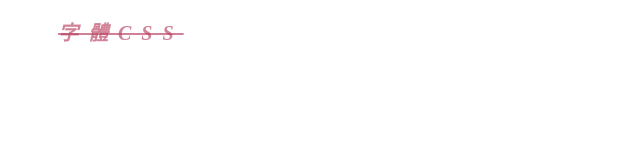
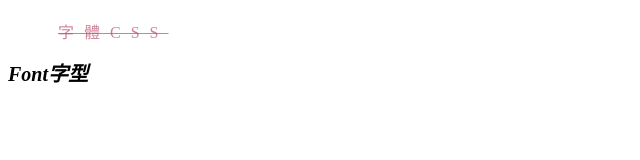
Before and after one commit to xuan11111/3411107067, a plain HTML site: page css_all.html in a window 1280 px wide. Shown: the whole page, without its empty margins (0-640 px from the left). Drawn offline with Linux system fonts and the light colour scheme.

Commit message:
Add files via upload

```diff
--- a/css_all.html
+++ b/css_all.html
@@ -53,13 +53,16 @@
         }
         /* 字型 */
         .font_family{
-            font-family: 標楷體;
+            font-family: "標楷體";
         }
     </style>
 </head>
 <body>
-    <div class="text_color text_align text_line_height text_decoration text_indent text_spacing font_style font_weight font_size font_family" >
+    <div class="text_color text_align text_line_height text_decoration text_indent text_spacing" >
         字體CSS
+    </div>
+    <div class="font_style font_weight font_size font_family">
+        Font字型
     </div>
 </body>
 </html>
```
